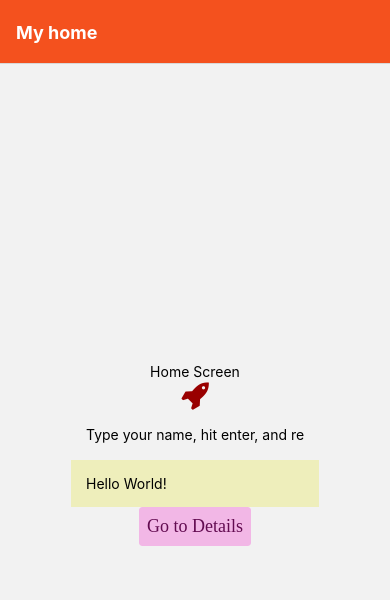
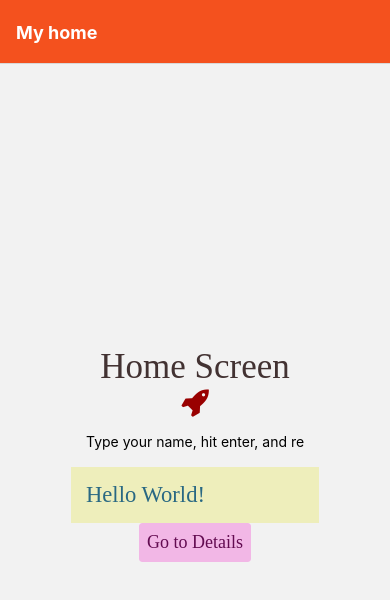
Before and after one commit to Sveta598/Hello-World-app, a React Native app: screen / in a window 390 px wide. Shown: the top 600 px of the page. Built offline with nearby package versions, Linux system fonts and the light colour scheme.

Commit message:
text theme

```diff
--- a/App.js
+++ b/App.js
@@ -1,17 +1,19 @@
 import React from 'react';
-import { View, Text, Image } from 'react-native';
+import { View, Image } from 'react-native';
 import { NavigationContainer } from '@react-navigation/native';
 import { createNativeStackNavigator } from '@react-navigation/native-stack';
 import SavedInput from './SavedInput';
 import Icon from 'react-native-vector-icons/FontAwesome';
 import { SafeAreaProvider } from 'react-native-safe-area-context';
-import { ThemeProvider, Button } from 'react-native-elements';
+import { ThemeProvider, Text, Button } from 'react-native-elements';
 import Theme from './App/Theme/index'
 
 function HomeScreen({ navigation }) {
   return (
     <View style={{ flex: 1, alignItems: 'center', justifyContent: 'center' }}>
-      <Text>Home Screen</Text>
+      <ThemeProvider theme={Theme}>
+        <Text h2>Home Screen</Text>
+      </ThemeProvider>
       <Icon name="rocket" size={30} color="#900" />
       <SavedInput/>
       <ThemeProvider theme={Theme}>
@@ -27,8 +29,8 @@ function HomeScreen({ navigation }) {
 function DetailsScreen({ navigation }) {
   return (
     <View style={{ flex: 1, alignItems: 'center', justifyContent: 'center' }}>
-      <Text>Details Screen</Text>
       <ThemeProvider theme={Theme}>
+        <Text h2>Details Screen</Text>
         <Button
           title="Go to Details... again"
           onPress={() => navigation.push('Details')}
--- a/App/Theme/index.js
+++ b/App/Theme/index.js
@@ -1,9 +1,18 @@
 const Theme = {
+    Text: {
+      h2Style: {
+        fontFamily: 'SFProRounded-Regular',
+        color: '#423232'
+      },
+      h4Style: {
+        fontFamily: 'SFProRounded-Regular',
+        color: '#296883'
+      },
+    },
     Button: {
       titleStyle: {
         color: '#630c51',
-        fontFamily: 'SFProRounded-Regular',
-        //fontFamily: 'SFProRounded-Bold',
+        fontFamily: 'SFProRounded-Regular'
       },
       buttonStyle: {
         backgroundColor: '#f2b7e6',
--- a/SavedInput.js
+++ b/SavedInput.js
@@ -1,7 +1,9 @@
-import React, { useState, useEffect } from 'react'
-import { View, Text, StyleSheet } from 'react-native'
-import AsyncStorage from '@react-native-async-storage/async-storage'
-import Input from './Input'
+import React, { useState, useEffect } from 'react';
+import { View, StyleSheet } from 'react-native';
+import AsyncStorage from '@react-native-async-storage/async-storage';
+import Input from './Input';
+import { ThemeProvider, Text } from 'react-native-elements';
+import Theme from './App/Theme/index';
 
 const STORAGE_KEY = 'STRING_DATA'
 
@@ -41,7 +43,9 @@ export default function SavedInput() {
           saveName(value)
         }}
       />
-      <Text style={styles.text}>Hello {name}!</Text>
+      <ThemeProvider theme={Theme}>
+        <Text h4 style={styles.text}>Hello {name}!</Text>
+      </ThemeProvider>
     </View>
   )
 }
```
